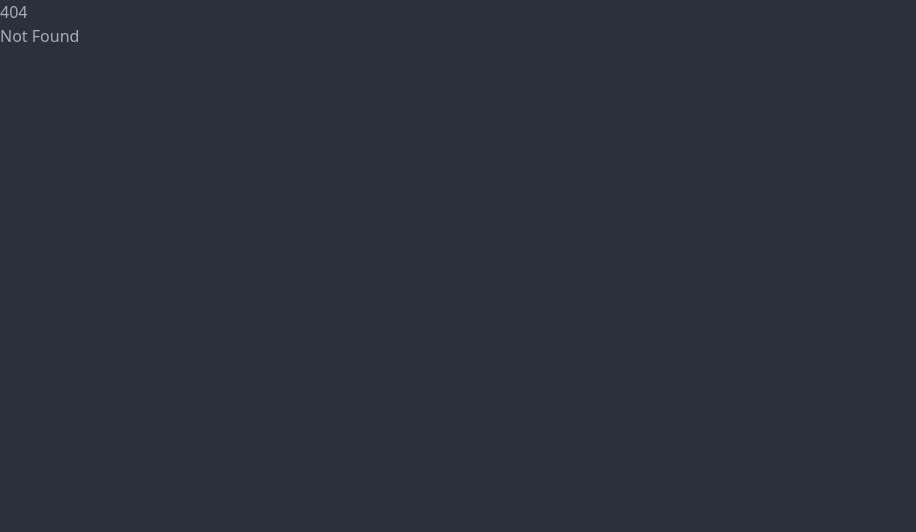
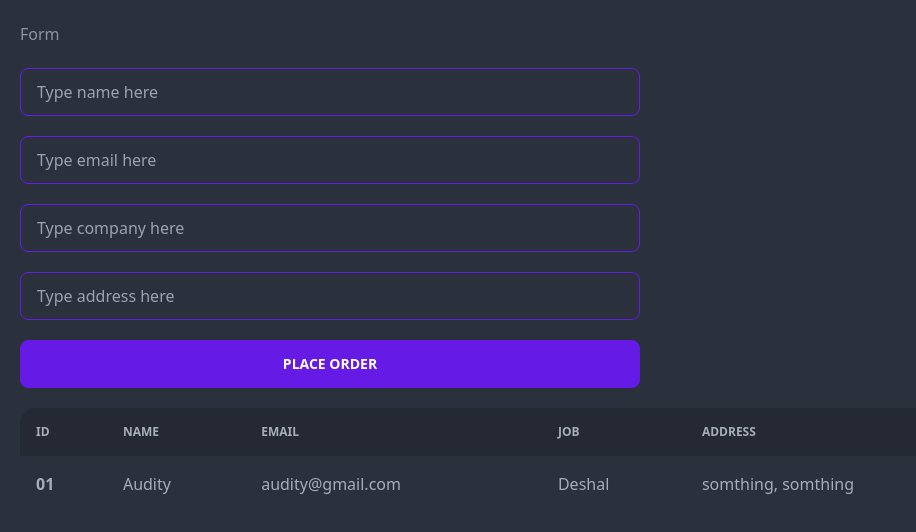
Before and after one commit to sabbirkuasha/svelte-store-form, a SvelteKit app: page /form in a window 1280 px wide. Before the commit this address had no page. Shown: the top 532 px of the page, without its empty margins (0-916 px from the left). Built offline with nearby package versions, Linux system fonts and the light colour scheme.

Commit message:
form
1. setup form
2. setup +page.server.js
3. catching form data
4. extracting exact field from the form data

```diff
--- /dev/null
+++ b/src/lib/common/Table.svelte
@@ -0,0 +1,41 @@
+<script>
+	export let contacts;
+
+	let contact = [
+		{
+			id: 'sdfsdf',
+			name: 'Audity',
+			email: 'audity@gmail.com',
+			job: 'Deshal',
+			address: 'somthing, somthing'
+		}
+	];
+</script>
+
+<div class="overflow-x-auto">
+	<table class="table w-full">
+		<!-- head -->
+		<thead>
+			<tr>
+				<th>ID</th>
+				<th>Name</th>
+
+				<th>email</th>
+				<th>Job</th>
+				<th>Address</th>
+			</tr>
+		</thead>
+		<tbody>
+			{#each contacts as contact}
+				<!-- row 1 -->
+				<tr>
+					<th>{contact.id}</th>
+					<td>{contact.name}</td>
+					<td>{contact.email}</td>
+					<td>{contact.job}</td>
+					<td>{contact.address}</td>
+				</tr>
+			{/each}
+		</tbody>
+	</table>
+</div>
--- /dev/null
+++ b/src/routes/form/+page.server.js
@@ -0,0 +1,30 @@
+/** @type {import('./$types').Actions} */
+
+let contacts = [
+	{
+		id: '01',
+		name: 'Audity',
+		email: 'audity@gmail.com',
+		job: 'Deshal',
+		address: 'somthing, somthing'
+	}
+];
+export const load = () => {
+	return {
+		contacts
+	};
+};
+
+// step 1 - creating action so that form data will be avaliable here
+export const actions = {
+	default: async ({ request }) => {
+		// check the whole request object
+		// console.log(request);
+
+		const formData = await request.formData(); // extracting form data
+
+		console.log(formData);
+
+		console.log(formData.get('name')); // Extracting specific field from the form data
+	}
+};
--- /dev/null
+++ b/src/routes/form/+page.svelte
@@ -0,0 +1,46 @@
+<script>
+	import Table from '../../lib/common/Table.svelte';
+	export let data;
+
+	let { contacts } = data;
+	// console.log(contacts);
+</script>
+
+<h1 class="prose prose-slate p-5">Form</h1>
+
+<form method="POST">
+	<div class="flex flex-col flex-wrap gap-5 pl-5 w-1/2">
+		<input
+			type="text"
+			name="name"
+			placeholder="Type name here"
+			class="input w-full  input-primary"
+		/>
+		<input
+			type="text"
+			name="email"
+			placeholder="Type email here"
+			class="input w-full  input-primary"
+		/>
+		<input
+			type="text"
+			name="company"
+			placeholder="Type company here"
+			class="input w-full  input-primary"
+		/>
+		<input
+			type="text"
+			name="address"
+			placeholder="Type address here"
+			class="input w-full  input-primary"
+		/>
+
+		<button class="btn btn-primary">Place Order</button>
+	</div>
+</form>
+<div
+	class="w-4/5 p-5
+"
+>
+	<Table {contacts} />
+</div>
--- a/tailwind.config.cjs
+++ b/tailwind.config.cjs
@@ -5,7 +5,7 @@ const config = {
 		extend: {}
 	},
 
-	plugins: [require('daisyui')]
+	plugins: [require('daisyui'), require('@tailwindcss/typography')]
 };
 
 module.exports = config;
```
Also changed, not shown: package.json (+4 -3 lines), 1 other file (tests, documents, lock files or other folders).
